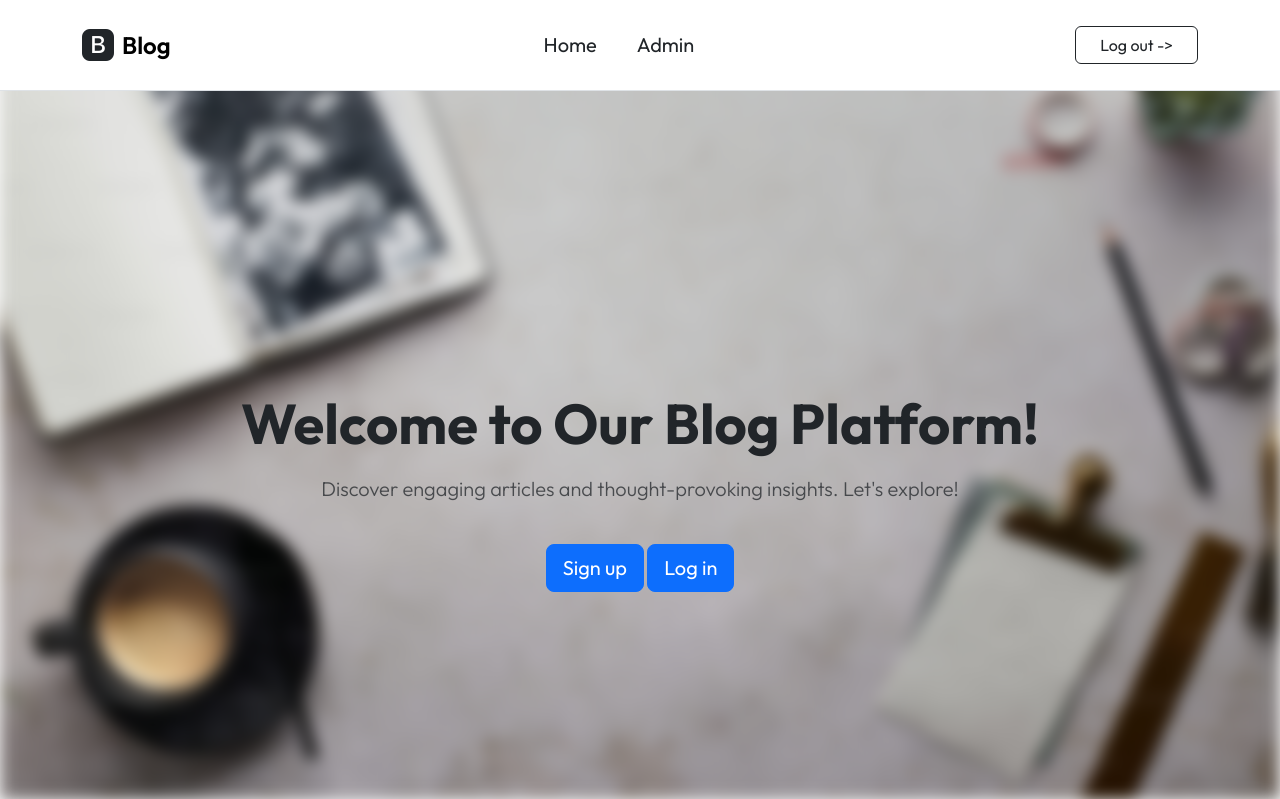
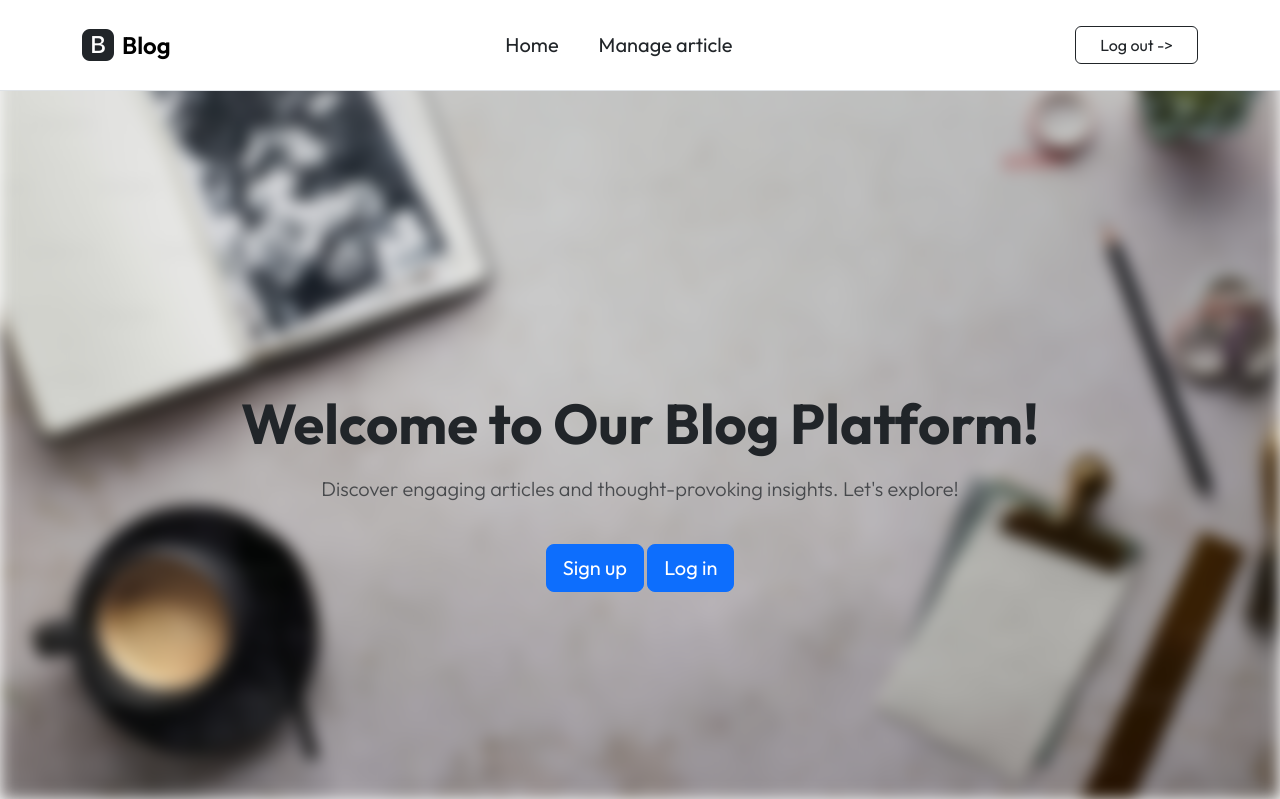
Before and after one commit to shayannikpour/Blog, a PHP site: page /index.php in a window 1280 px wide. Shown: the top 799 px of the page. Run offline with PHP 8.4, Linux system fonts and the light colour scheme; data comes from the database, SQL or seed files in the repository.

Commit message:
Manage article button added

```diff
--- a/inc/inc_header.php
+++ b/inc/inc_header.php
@@ -48,7 +48,7 @@
                         <a class="nav-link text-dark fs-5" href="home.php">Home</a>
                     </li>
                     <li class="nav-item">
-                        <a class="nav-link text-dark fs-5" href="admin.php">Admin</a>
+                        <a class="nav-link text-dark fs-5" href="write.php">Manage article</a>
                     </li>
                 </ul>
 
```
